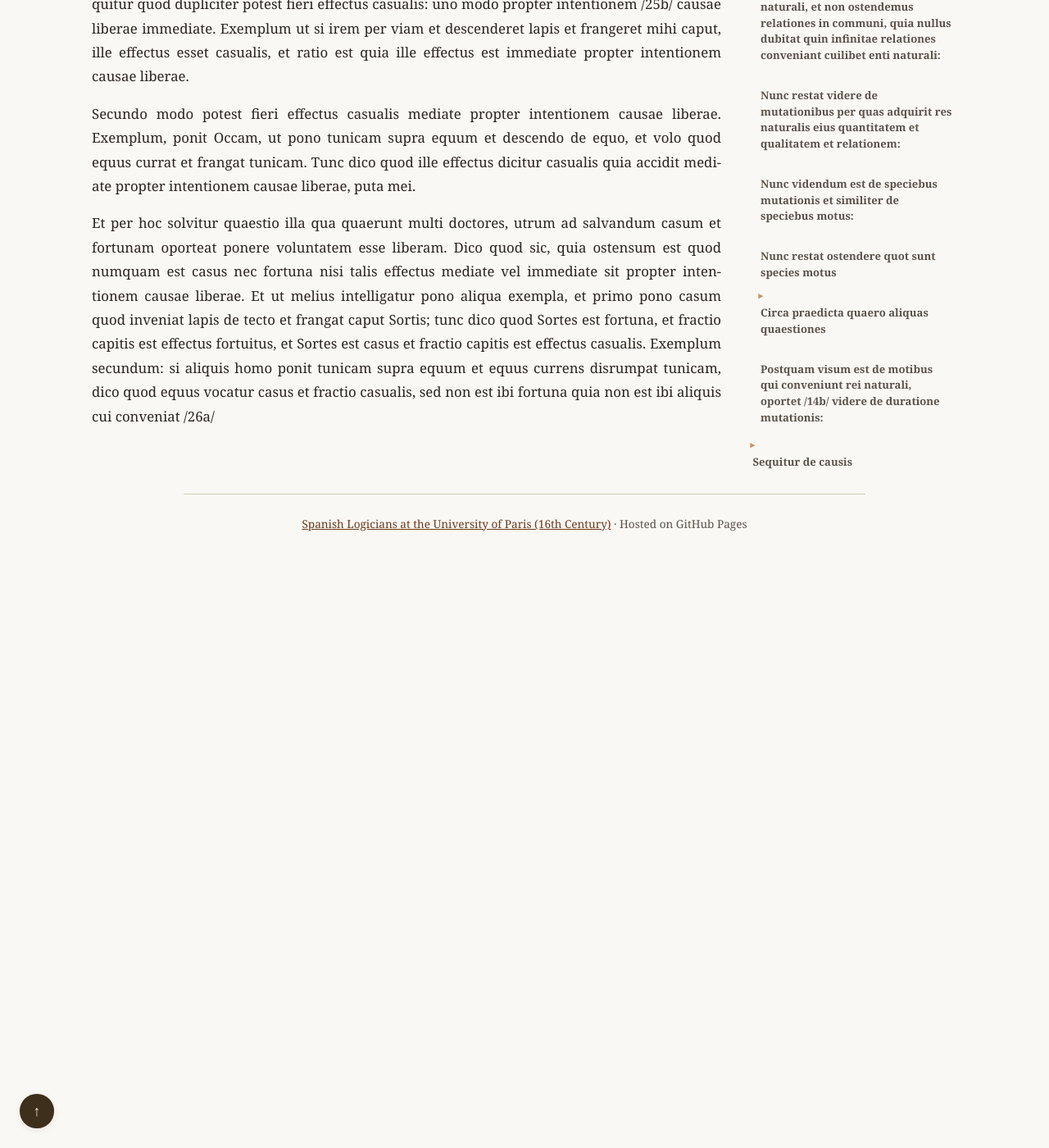
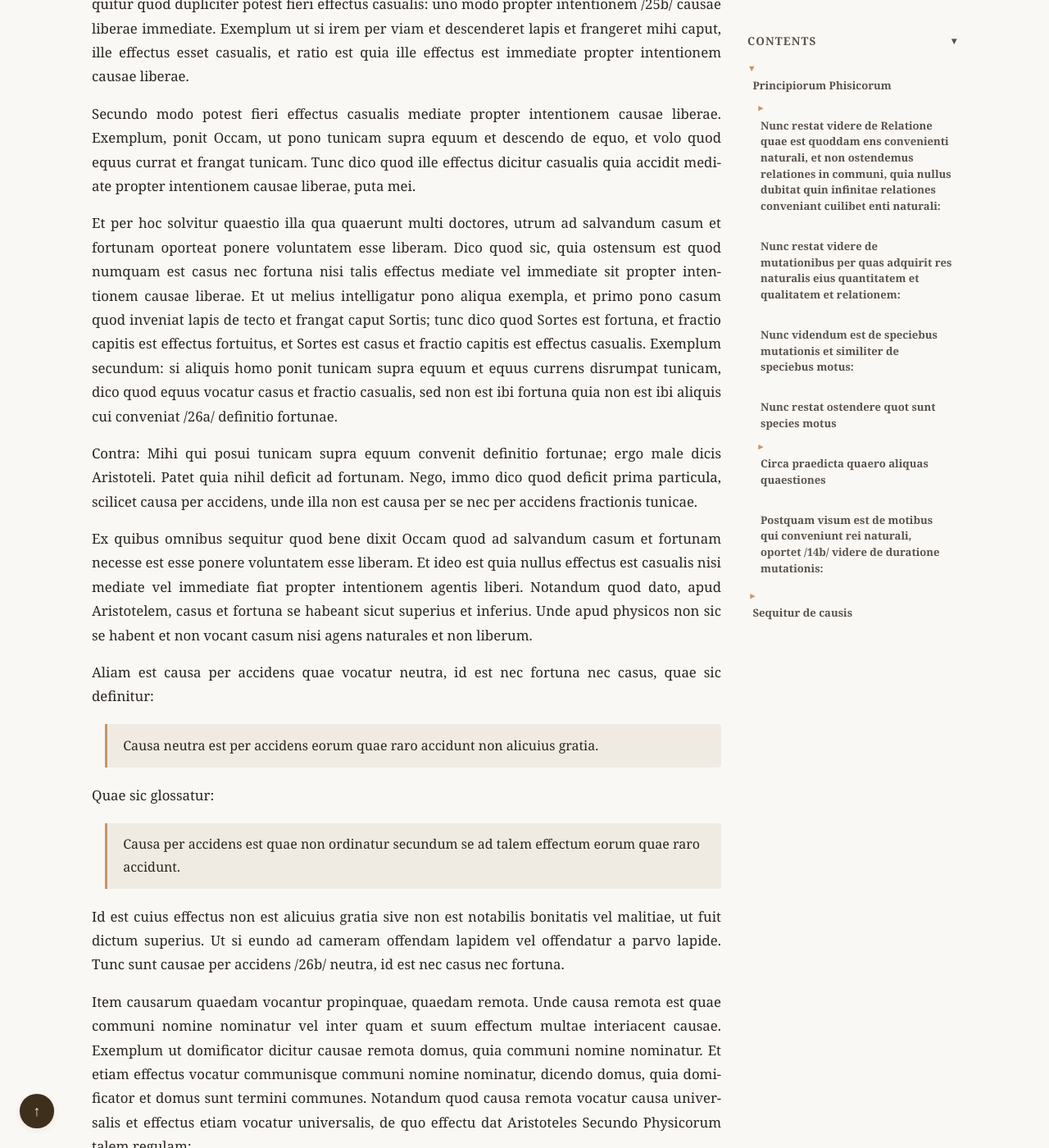
Before and after one commit to JoseBalado/Spanish-Logicians-at-the-University-of-Paris, a Jekyll site: the page built from philosophers/Jeronimo-Pardo/Principiorum-Phisicorum.md, in a window 1280 px wide and 1400 px high, scrolled down 29612 px. Shown: the whole window at 82% size. Built offline with Jekyll 4.4.1, drawn with Linux system fonts in a browser that asks for light colours; before the commit the page ends 30287 px from its top, so only the background shows below that; some of the changed text lies outside the part shown.

Commit message:
Pardus. Principiorum Phisicorum. Page 26.

```diff
--- a/philosophers/Jeronimo-Pardo/Principiorum-Phisicorum.md
+++ b/philosophers/Jeronimo-Pardo/Principiorum-Phisicorum.md
@@ -574,7 +574,30 @@ Contra: Illud fulmen dicitur causa per accidens effectus qui raro accidit; ergo
 
 Secundo modo potest fieri effectus casualis mediate propter intentionem causae liberae. Exemplum, ponit Occam, ut pono tunicam supra equum et descendo de equo, et volo quod equus currat et frangat tunicam. Tunc dico quod ille effectus dicitur casualis quia accidit mediate propter intentionem causae liberae, puta mei.
 
-Et per hoc solvitur quaestio illa qua quaerunt multi doctores, utrum ad salvandum casum et fortunam oporteat ponere voluntatem esse liberam. Dico quod sic, quia ostensum est quod numquam est casus nec fortuna nisi talis effectus mediate vel immediate sit propter intentionem causae liberae. Et ut melius intelligatur pono aliqua exempla, et primo pono casum quod inveniat lapis de tecto et frangat caput Sortis; tunc dico quod Sortes est fortuna, et fractio capitis est effectus fortuitus, et Sortes est casus et fractio capitis est effectus casualis. Exemplum secundum: si aliquis homo ponit tunicam supra equum et equus currens disrumpat tunicam, dico quod equus vocatur casus et fractio casualis, sed non est ibi fortuna quia non est ibi aliquis cui conveniat /26a/
+Et per hoc solvitur quaestio illa qua quaerunt multi doctores, utrum ad salvandum casum et fortunam oporteat ponere voluntatem esse liberam. Dico quod sic, quia ostensum est quod numquam est casus nec fortuna nisi talis effectus mediate vel immediate sit propter intentionem causae liberae. Et ut melius intelligatur pono aliqua exempla, et primo pono casum quod inveniat lapis de tecto et frangat caput Sortis; tunc dico quod Sortes est fortuna, et fractio capitis est effectus fortuitus, et Sortes est casus et fractio capitis est effectus casualis. Exemplum secundum: si aliquis homo ponit tunicam supra equum et equus currens disrumpat tunicam, dico quod equus vocatur casus et fractio casualis, sed non est ibi fortuna quia non est ibi aliquis cui conveniat /26a/ definitio fortunae.
+
+Contra: Mihi qui posui tunicam supra equum convenit definitio fortunae; ergo male dicis Aristoteli. Patet quia nihil deficit ad fortunam. Nego, immo dico quod deficit prima particula, scilicet causa per accidens, unde illa non est causa per se nec per accidens fractionis tunicae.
+
+Ex quibus omnibus sequitur quod bene dixit Occam quod ad salvandum casum et fortunam necesse est esse ponere voluntatem esse liberam. Et ideo est quia nullus effectus est casualis nisi mediate vel immediate fiat propter intentionem agentis liberi. Notandum quod dato, apud Aristotelem, casus et fortuna se habeant sicut superius et inferius. Unde apud physicos non sic se habent et non vocant casum nisi agens naturales et non liberum.
+
+Aliam est causa per accidens quae vocatur neutra, id est nec fortuna nec casus, quae sic definitur:
+
+> Causa neutra est per accidens eorum quae raro accidunt non alicuius gratia.
+
+Quae sic glossatur:
+
+> Causa per accidens est quae non ordinatur secundum se ad talem effectum eorum quae raro accidunt.
+
+Id est cuius effectus non est alicuius gratia sive non est notabilis bonitatis vel malitiae, ut fuit dictum superius. Ut si eundo ad cameram offendam lapidem vel offendatur a parvo lapide. Tunc sunt causae per accidens /26b/ neutra, id est nec casus nec fortuna.
+
+Item causarum quaedam vocantur propinquae, quaedam remota. Unde causa remota est quae communi nomine nominatur vel inter quam et suum effectum multae interiacent causae. Exemplum ut domificator dicitur causae remota domus, quia communi nomine nominatur. Et etiam effectus vocatur communisque communi nomine nominatur, dicendo domus, quia domificator et domus sunt termini communes. Notandum quod causa remota vocatur causa universalis et effectus etiam vocatur universalis, de quo effectu dat Aristoteles Secundo Physicorum talem regulam:
+
+> Si aliquis quaerat per causarum universalem respondens per effectum universalem, et e contra.
+
+Ut si quaerat quis fecit domum respondendum est quod domificator, et de causa particularis datur ab ipso regula per oppositum. Querenti de effectu particularis, id est de effectu qui nominatur nomine simpliciter respondendum sibi per causam particularem, ut quaerenti quis fecit hanc domum, dico quod domificator. Notandum quod in philosophia non solum vocamus causam universalem illam quae communi nomine nominatur, sed etiam illam quae producit plures effectus differentes specie, quia si sint duae causae et una potest producere  plures effectus differentes specie quam alliam, illa vocatur universalior, ut sol et Deus dicuntur causae universales, sed Deus propter dicta est causa universalior.
+
+Sed vocamus /27a/
+
 
 <!--
 ## Apparatus Criticus Reference
```
